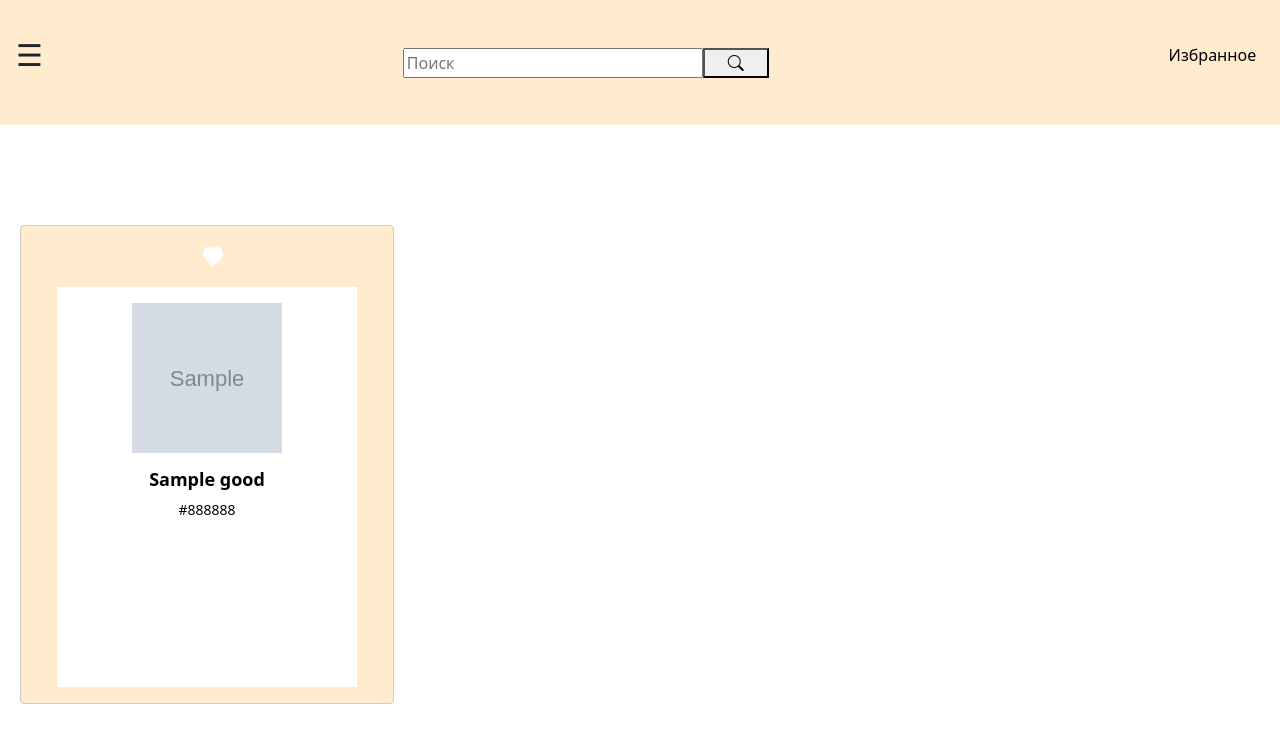
After one commit to SergeiSidorovv/zmey_shop, a Django app: template zmey_shop/goods/templates/goods/search_goods.html in a window 1280 px wide; the page is wider, and only the part inside the window is pictured. The commit adds this page. Shown: the top 743 px of that part. Run offline with Django 4.2, Linux system fonts and the light colour scheme; the template is opened without the code that fills it: values that come from a table or form of the project are taken from there, others are empty; tables that the repository leaves empty hold one stand-in row (values such as "Sample post"); grey boxes marked "Sample" are stand-in pictures.

Commit message:
Done site search

```diff
--- /dev/null
+++ b/zmey_shop/goods/templates/goods/search_goods.html
@@ -0,0 +1,36 @@
+{% extends "base.html" %}
+{% block content %}
+{% if not search_goods %}
+    <p> Такого типа товаров нет </p>
+{% endif %}
+{% for product in search_goods %}
+        <div class="product-card_border">
+            <div >
+                <form action="{% url "favourite:add" product.id %}"  method="post" class="manage_favourite">
+                    {% csrf_token %}
+                    {% if product.id in favourite_goods %}
+                        <button class="heart_favourite" type="submit">
+                            <svg xmlns="http://www.w3.org/2000/svg" width="16" height="16" fill="currentColor"  viewBox="0 0 16 16">
+                                <path  class="white" fill-rule="evenodd" d="M8 1.314C12.438-3.248 23.534 4.735 8 15-7.534 4.736 3.562-3.248 8 1.314"/>
+                            </svg>
+                        </button>
+                    {% else %}
+                    <button class="heart" type="submit">
+                        <svg xmlns="http://www.w3.org/2000/svg" width="16" height="16" fill="currentColor"  viewBox="0 0 16 16">
+                            <path  class="red" fill-rule="evenodd" d="M8 1.314C12.438-3.248 23.534 4.735 8 15-7.534 4.736 3.562-3.248 8 1.314"/>
+                        </svg>
+                    </button>
+                    {% endif %}
+                </form>
+            </div>
+            <a href="{{ product.get_absolute_url }}" class="url">
+                <div class="product-card">
+                    <img src="{{ product.photo.url }}" alt="Название товара" class="product-card__image">
+                    <h3 class="product-card__title">{{ product.name }}</h3>
+                    <p class="product-card__description">{{ product.color }}</p>
+                </div>
+            </a>
+        </div>
+
+{% endfor %}
+{% endblock %}
--- a/zmey_shop/goods/urls.py
+++ b/zmey_shop/goods/urls.py
@@ -6,4 +6,5 @@ from goods import views
 urlpatterns = [
     path("", views.AllGoods.as_view(), name="goods"),
     path("product/<slug:product_slug>/", views.Product.as_view(), name="product"),
+    path("search/", views.SearchGoods.as_view(), name="search"),
 ]
--- a/zmey_shop/templates/base.html
+++ b/zmey_shop/templates/base.html
@@ -34,8 +34,8 @@
         </div>
         <!-- Left-Side navigation -->
         <div>
-            <form action="">
-                <input class="search-form" type="text" name="поиск" placeholder="Поиск">
+            <form action="{% url 'search' %}", method="get">
+                <input class="search-form" type="text" name="search_form" placeholder="Поиск">
                 <button class="search-button"><i class="bi bi-search"></i></button>
             </form>
         </div>
```
Also changed, not shown: zmey_shop/goods/services/goods_services.py (+11 -0 lines), zmey_shop/goods/views.py (+21 -0 lines).
